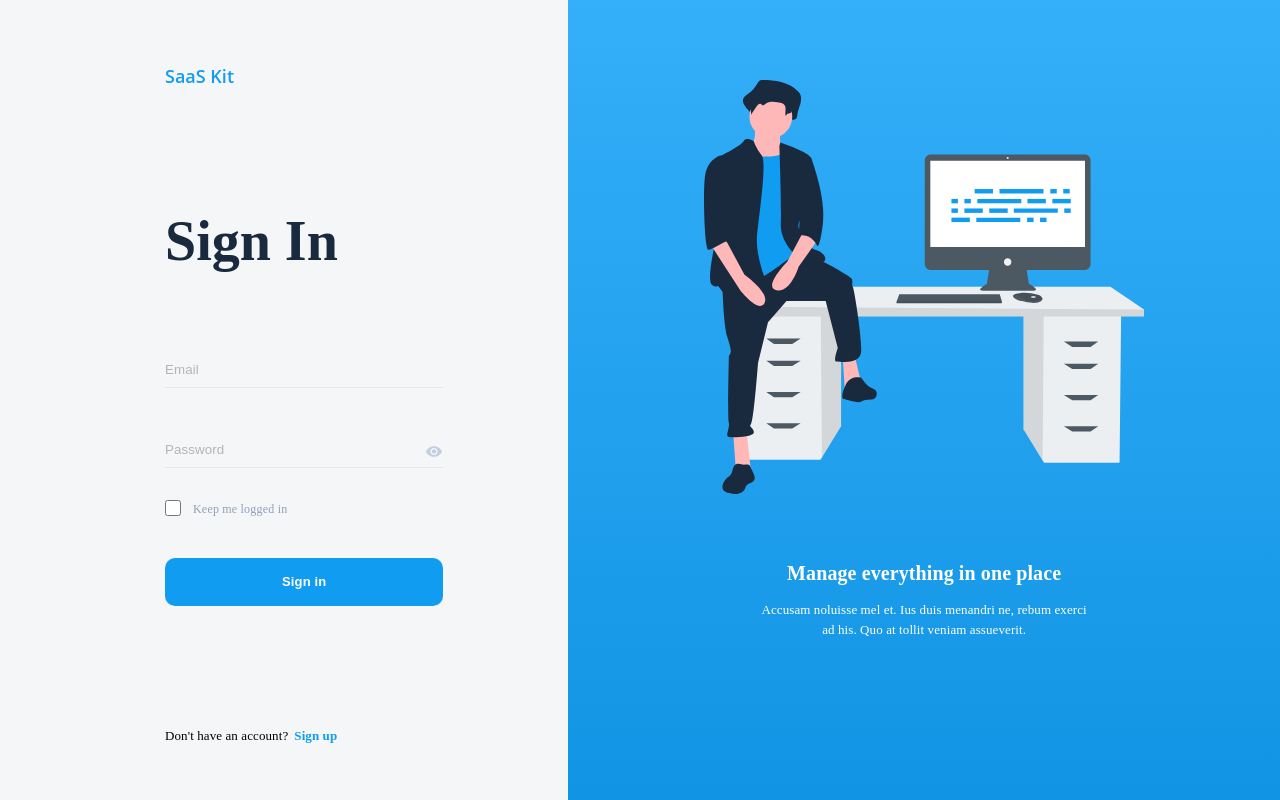
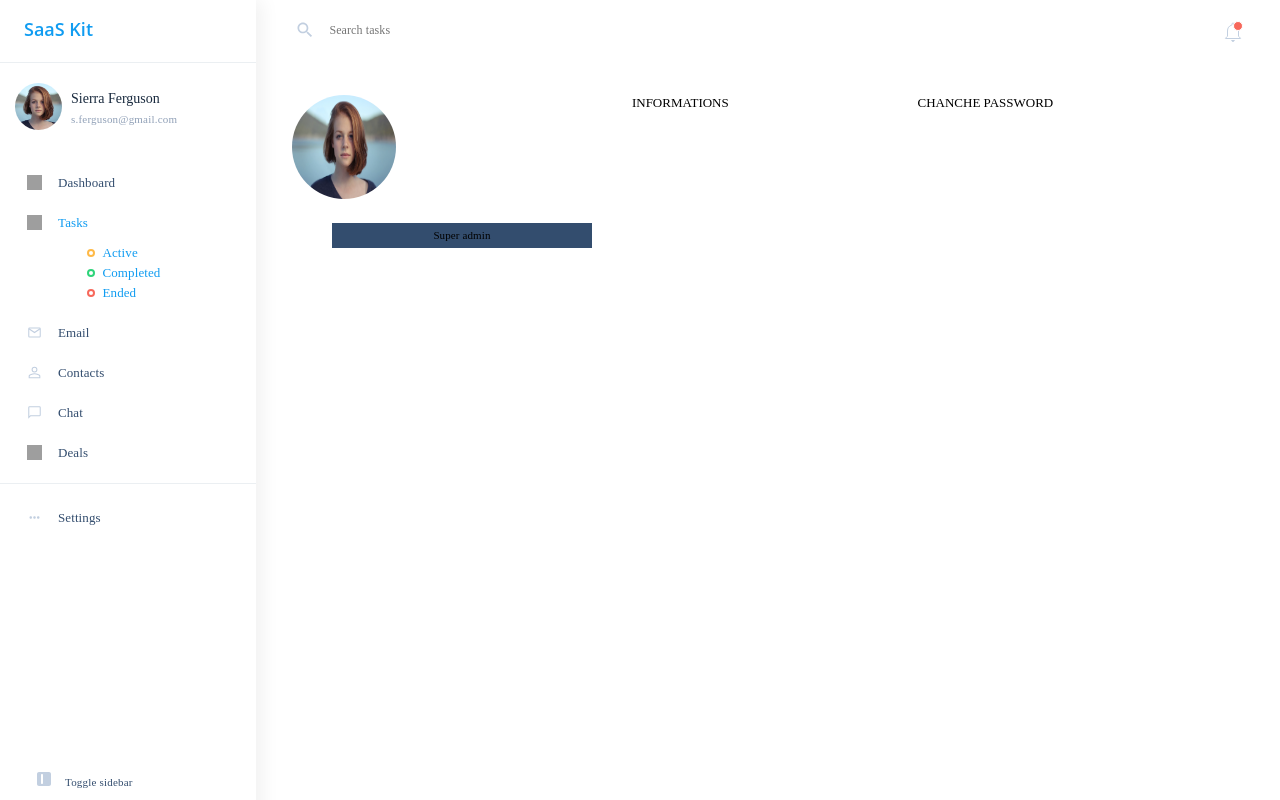
Before and after one commit to chrisfromhood/Saas-UI-Kit-App, a React (Create React App) app: page /profile in a window 1280 px wide. Before the commit this address led to /. Shown: the top 800 px of the page. Built offline with nearby package versions, Linux system fonts and the light colour scheme; grey boxes are pictures that could not be loaded.

Commit message:
Profile page layout

```diff
--- a/src/App.js
+++ b/src/App.js
@@ -2,6 +2,7 @@ import { Switch, Redirect, Route } from "react-router-dom";
 import Homepage from "./pages/Homepage/Homepage";
 import Tasks from "./pages/Tasks/Tasks";
 import Deals from "./pages/Deals/Deals";
+import Profile from "./pages/Profile/Profile";
 
 // import cs from "./App.module.css";
 
@@ -10,6 +11,7 @@ function App() {
     <Switch>
       <Route path="/tasks" exact component={Tasks} />
       <Route path="/deals" exact component={Deals} />
+      <Route path="/profile" exact component={Profile} />
       <Route path="/" exact component={Homepage} />
       <Redirect to="/" />
     </Switch>
--- /dev/null
+++ b/src/pages/Profile/Profile.js
@@ -0,0 +1,31 @@
+import cs from "./Profile.module.css";
+import Sidebar from "../../components/Sidebar";
+import Searchbar from "../../components/Searchbar";
+import avatar from "../../assets/img/users/Avatar.png";
+
+function Profile() {
+    return (
+
+
+        <div className={cs["container"]}>
+
+            <Searchbar />
+
+            <Sidebar />
+
+            <div className={cs["content"]}>
+                <div className={cs["profile"]}>
+                    <div className={cs["avatar"]}>
+                        <img src={avatar} alt="User avatar profile" />
+                        <p>Super admin</p>
+                    </div>
+                    <div className={cs["informations"]}>INFORMATIONS</div>
+                    <div className={cs["change password"]}>CHANCHE PASSWORD</div>
+                </div>
+
+            </div>
+        </div>
+    );
+}
+
+export default Profile;
--- /dev/null
+++ b/src/pages/Profile/Profile.module.css
@@ -0,0 +1,35 @@
+.container {
+    display: grid;
+    grid-template-columns: 25.6rem 1fr;
+    grid-template-rows: 6rem minmax(100vh, auto);
+    grid-template-areas: "sidebar searchbar"
+                         "sidebar content";
+
+    .content {
+        .profile {
+            display: grid;
+            grid-template-columns: 0.1514fr repeat(2 0.423fr);
+            grid-template-areas: "avatar informations password";
+            background-color: var(--color-white);
+            margin:3.5rem 3.8rem 3.6rem 3.6rem;
+
+            .avatar {
+                img {
+                    height: 10.4rem;
+                    width: 10.4rem;
+                    border-radius: 50%;
+                }
+
+                p {
+                    background-color: var(--color-dark-blue);
+                    font-size: 1.1rem;
+                    line-height: 1.7rem;
+                    letter-spacing: 0.01em;
+                    text-align: center;
+                    padding: 0.4rem 0.7rem;
+                    margin: 2rem 4rem;
+                }
+            }
+        }
+    }
+}
```
Also changed, not shown: src/assets/img/icons/edit.svg (added), src/assets/img/users/Avatar.png (added).
